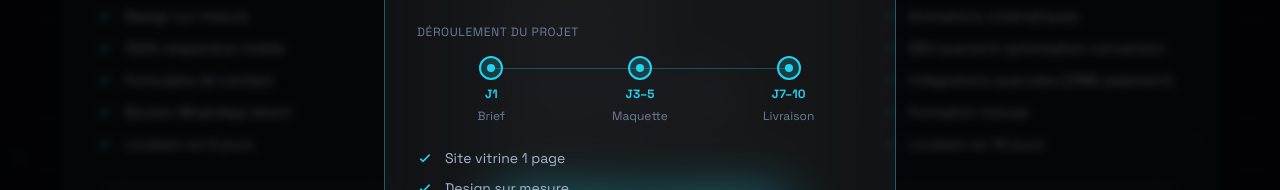
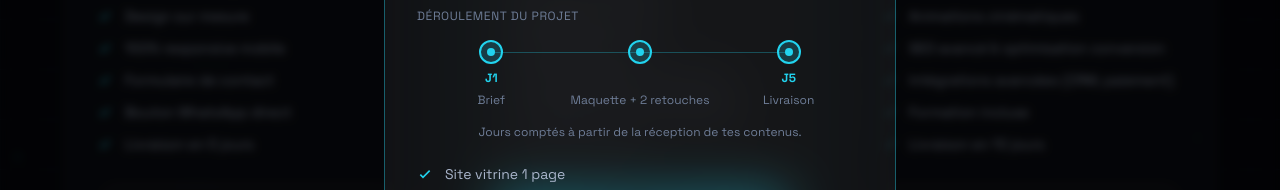
Before and after one commit to watteeuxi-coder/newlife-studio, a Next.js app: page /offre in a window 1280 px wide. Both pictures are taken after a click on the button "Choisir Starter". Shown: the part 1395-1585 px from the top of the page. Built offline with nearby package versions, Linux system fonts and the light colour scheme; no server answers.

Commit message:
fix(forfaits): délai de livraison propre à chaque formule dans la fenêtre
Co-Authored-By: Claude Opus 5.5 <noreply@anthropic.com>

```diff
--- a/components/sections/Forfaits.tsx
+++ b/components/sections/Forfaits.tsx
@@ -8,6 +8,7 @@ import ForfaitModal, { type ModalPlan } from '@/components/ui/ForfaitModal'
 const PLANS = [
   {
     name: 'Starter',
+    days: 5,
     price: '299€',
     tag: "Idéal pour lancer ton activité avec une présence pro.",
     features: [
@@ -25,6 +26,7 @@ const PLANS = [
   },
   {
     name: 'Pro',
+    days: 7,
     price: '499€',
     tag: "Pour une présence complète qui convertit vraiment.",
     features: [
@@ -42,6 +44,7 @@ const PLANS = [
   },
   {
     name: 'Premium',
+    days: 10,
     price: '799€',
     tag: "L'expérience complète, taillée pour vendre et durer.",
     features: [
@@ -125,7 +128,7 @@ export default function Forfaits() {
               </ul>
 
               <button
-                onClick={() => setOpenPlan({ name: plan.name, price: plan.price, features: plan.features })}
+                onClick={() => setOpenPlan({ name: plan.name, price: plan.price, features: plan.features, days: plan.days })}
                 className={`flex items-center justify-center gap-2 px-5 py-3 rounded-full text-sm font-semibold transition-colors ${
                   plan.ctaStyle === 'primary'
                     ? 'bg-accent text-void hover:bg-accent-bright'
--- a/components/ui/ForfaitModal.tsx
+++ b/components/ui/ForfaitModal.tsx
@@ -9,6 +9,8 @@ export interface ModalPlan {
   name: string
   price: string
   features: string[]
+  /** Délai de livraison du forfait, en jours après réception des contenus */
+  days: number
 }
 
 interface Props {
@@ -16,11 +18,14 @@ interface Props {
   onClose: () => void
 }
 
-const TIMELINE = [
-  { day: 'J1', label: 'Brief' },
-  { day: 'J3–5', label: 'Maquette' },
-  { day: 'J7–10', label: 'Livraison' },
-]
+// Seuls le brief et la livraison ont une date réelle : pas de jour inventé pour la maquette
+function timeline(days: number) {
+  return [
+    { day: 'J1', label: 'Brief' },
+    { day: '', label: 'Maquette + 2 retouches' },
+    { day: `J${days}`, label: 'Livraison' },
+  ]
+}
 
 function CheckIcon() {
   return (
@@ -103,21 +108,25 @@ export default function ForfaitModal({ plan, onClose }: Props) {
                 Déroulement du projet
               </div>
               <div className="flex items-start">
-                {TIMELINE.map((step, i) => (
-                  <div key={step.day} className="flex-1 relative">
-                    {i < TIMELINE.length - 1 && (
+                {timeline(plan.days).map((step, i, steps) => (
+                  <div key={step.label} className="flex-1 relative">
+                    {i < steps.length - 1 && (
                       <div className="absolute top-3 left-1/2 w-full h-px bg-accent/30" />
                     )}
                     <div className="flex flex-col items-center gap-1.5 relative">
                       <div className="w-6 h-6 rounded-full border-2 border-accent bg-accent/20 flex items-center justify-center z-10">
                         <div className="w-2 h-2 rounded-full bg-accent" />
                       </div>
-                      <div className="text-xs font-bold text-accent">{step.day}</div>
+                      {/* Espace insécable : garde les libellés alignés quand l'étape n'a pas de jour */}
+                      <div className="text-xs font-bold text-accent">{step.day || ' '}</div>
                       <div className="text-xs text-text-muted text-center">{step.label}</div>
                     </div>
                   </div>
                 ))}
               </div>
+              <p className="text-xs text-text-muted text-center mt-4">
+                Jours comptés à partir de la réception de tes contenus.
+              </p>
             </div>
 
             {/* Features */}
```
